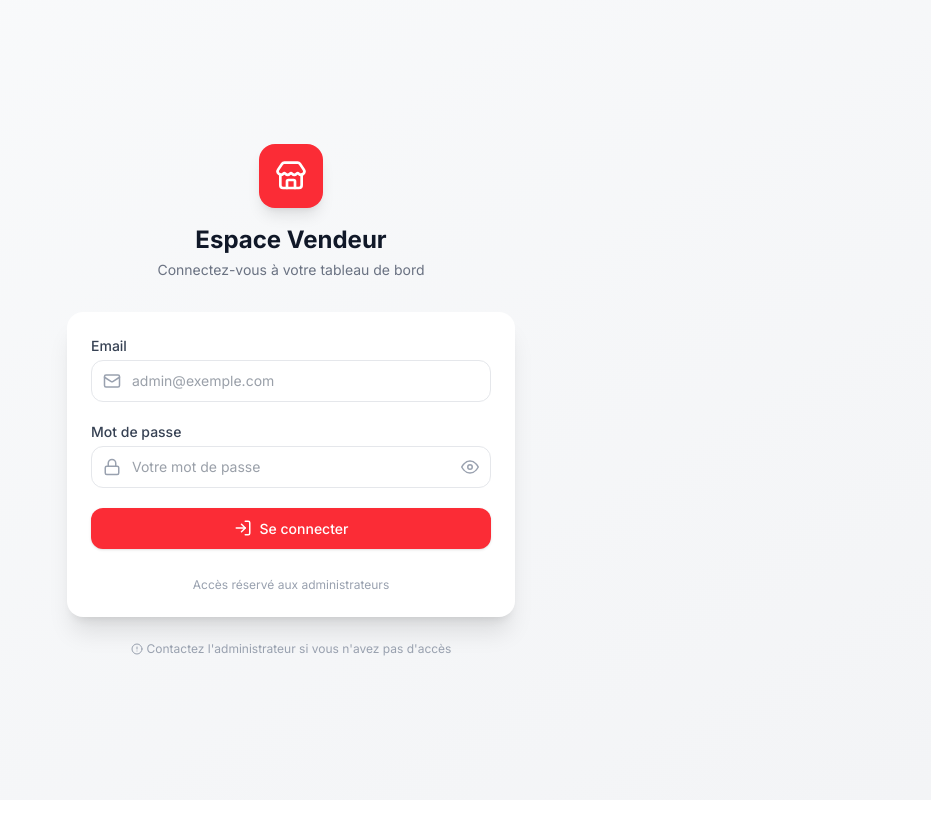
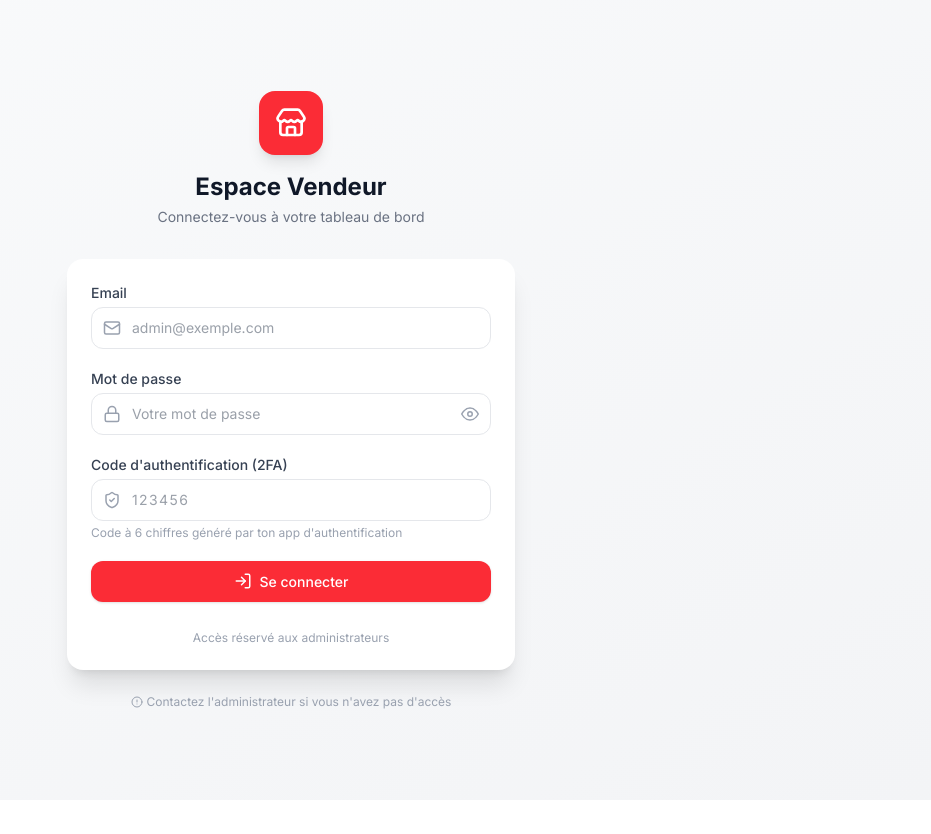
Before and after one commit to kary226/greencart, a React (Vite) app in the folder client/: page /seller in a window 1280 px wide. Shown: the top 834 px of the page, without its empty margins (349-1280 px from the left). Built offline with nearby package versions, Linux system fonts and the light colour scheme; no server answers; what @react-pdf/renderer would draw is missing.

Commit message:
Mise à jour

```diff
--- a/client/src/components/seller/SellerLogin.jsx
+++ b/client/src/components/seller/SellerLogin.jsx
@@ -1,12 +1,13 @@
 import React, { useEffect, useState } from 'react'
 import { useAppContext } from '../../context/AppContext'
 import toast from 'react-hot-toast';
-import { Mail, Lock, LogIn, Store, AlertCircle } from 'lucide-react';
+import { Mail, Lock, LogIn, Store, AlertCircle, ShieldCheck } from 'lucide-react';
 
 const SellerLogin = () => {
     const { isSeller, setIsSeller, navigate, axios } = useAppContext()
     const [email, setEmail] = useState("");
     const [password, setPassword] = useState("");
+    const [totpCode, setTotpCode] = useState("");
     const [loading, setLoading] = useState(false);
     const [showPassword, setShowPassword] = useState(false);
 
@@ -15,7 +16,7 @@ const SellerLogin = () => {
         setLoading(true);
 
         try {
-            const { data } = await axios.post('/api/seller/login', { email, password })
+            const { data } = await axios.post('/api/seller/login', { email, password, totpCode })
             if (data.success) {
                 setIsSeller(true);
                 toast.success("Connexion admin réussie");
@@ -105,6 +106,24 @@ const SellerLogin = () => {
                         </div>
                     </div>
 
+                    <div>
+                        <label className="block text-sm font-medium text-gray-700 mb-1">Code d'authentification (2FA)</label>
+                        <div className="relative">
+                            <ShieldCheck size={18} className="absolute left-3 top-1/2 -translate-y-1/2 text-gray-400" />
+                            <input
+                                onChange={(e) => setTotpCode(e.target.value)}
+                                value={totpCode}
+                                type="text"
+                                inputMode="numeric"
+                                maxLength={6}
+                                placeholder="123456"
+                                className="w-full pl-10 pr-4 py-2.5 border border-gray-200 rounded-xl outline-none focus:border-red-500 focus:ring-1 focus:ring-red-500 transition text-sm tracking-widest"
+                                required
+                            />
+                        </div>
+                        <p className="text-xs text-gray-400 mt-1">Code à 6 chiffres généré par ton app d'authentification</p>
+                    </div>
+
                     <button
                         disabled={loading}
                         className="w-full mt-2 py-2.5 bg-red-500 text-white rounded-xl font-medium hover:bg-red-600 transition disabled:opacity-50 disabled:cursor-not-allowed shadow-sm flex items-center justify-center gap-2"
```
Also changed, not shown: 2 other files (tests, documents, lock files or other folders).
